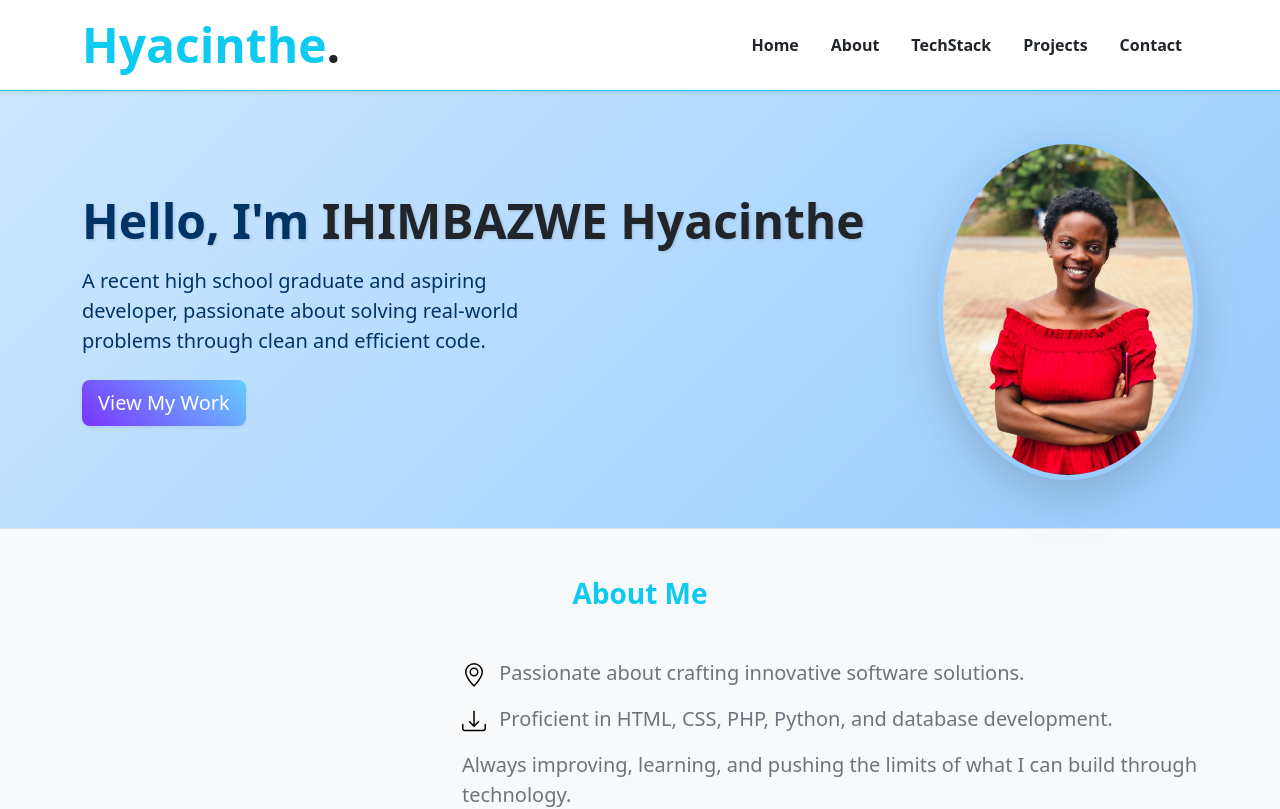
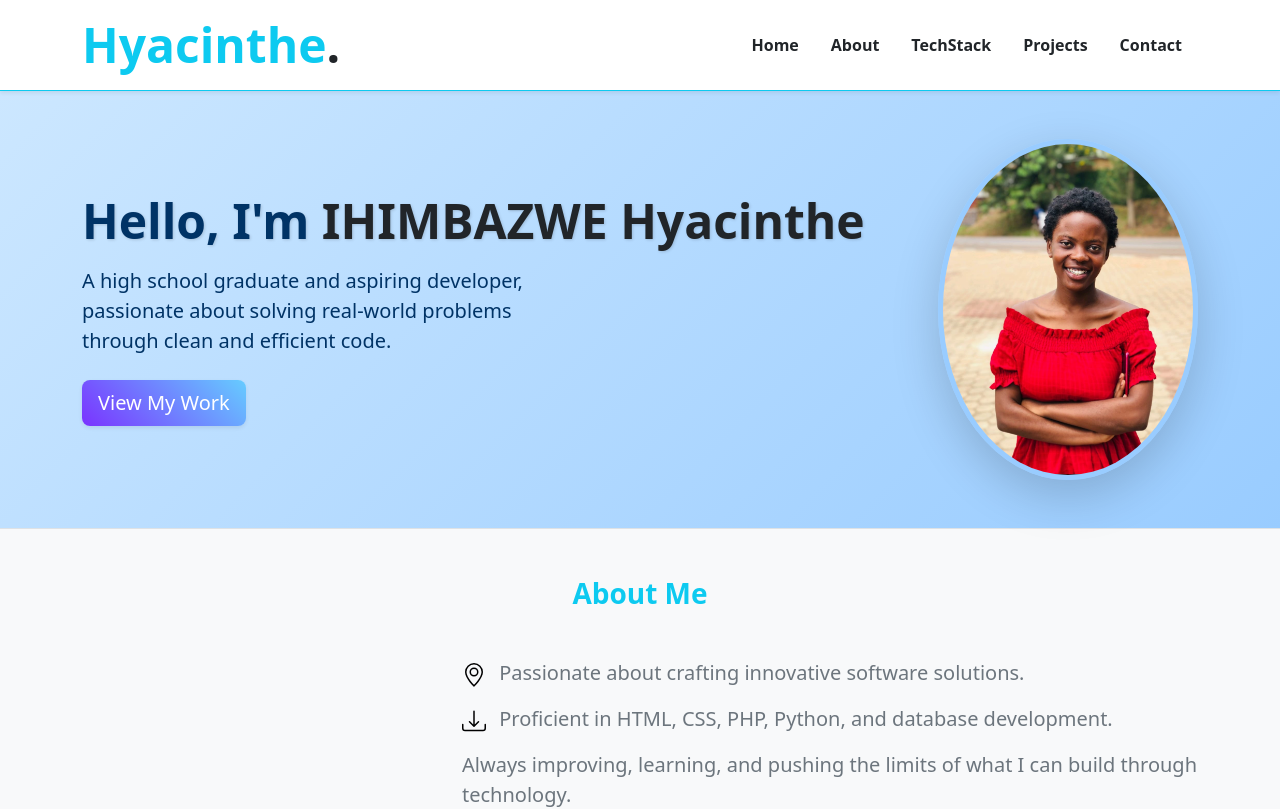
Before and after one commit to hyacinthe3/my-portifolio, a React (Vite) app in the folder my-portfolio/: page / in a window 1280 px wide. Shown: the top 809 px of the page. Built offline with nearby package versions, Linux system fonts and the light colour scheme.

Commit message:
add effects

```diff
--- a/my-portfolio/src/Components/Home.jsx
+++ b/my-portfolio/src/Components/Home.jsx
@@ -45,7 +45,7 @@ export default function App() {
               Hello, I'm <span className="text-dark">IHIMBAZWE Hyacinthe</span>
             </h2>
             <p className="lead mb-4" style={{ maxWidth: "480px" }}>
-              A recent high school graduate and aspiring developer, passionate about solving real-world problems through clean and efficient code.
+              A high school graduate and aspiring developer, passionate about solving real-world problems through clean and efficient code.
             </p>
             <a href="#projects" className="btn btn-gradient btn-lg shadow-sm">
               View My Work
@@ -77,7 +77,7 @@ export default function App() {
               <p><Download className="me-2 text-info" size={24} /> Proficient in HTML, CSS, PHP, Python, and database development.</p>
               <p>Always improving, learning, and pushing the limits of what I can build through technology.</p>
               <a
-                href="/hyacinthe cv.pdf"
+                href="/mycv.pdf"
                 target="_blank"
                 rel="noopener noreferrer"
                 className="btn btn-outline-info mt-3"
@@ -243,7 +243,7 @@ export default function App() {
           transition: background 0.4s ease;
         }
         .btn-gradient:hover {
-          background: linear-gradient(45deg, #007acc, #3399ff);
+          background: linear-gradient(45deg,rgb(4, 52, 143), #3399ff);
           color: white;
         }
       `}</style>
```
Also changed, not shown: 1 other file (tests, documents, lock files or other folders).
